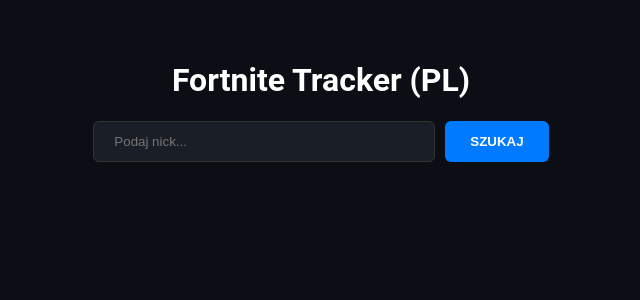
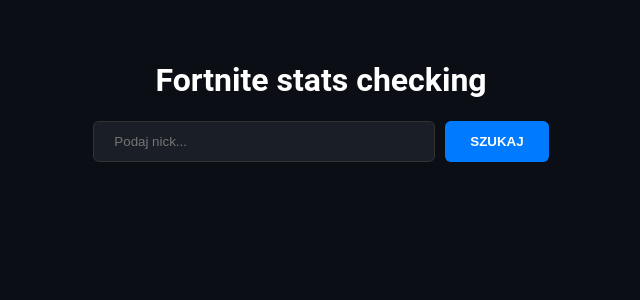
Before and after one commit to romkodj8-cyber/Fortnite-strona, a React (Create React App) app in the folder client/: page / in a window 1280 px wide. Shown: the top 300 px of the page, without its empty margins (319-959 px from the left). Built offline with nearby package versions, Linux system fonts and the light colour scheme.

Commit message:
Zmieniono nagłówek na Fortnite stats checking

```diff
--- a/client/src/App.js
+++ b/client/src/App.js
@@ -74,7 +74,7 @@
 
   const searchPlayer = async () => {
     try {
-      // Adres zmieniony na produkcyjny (Render)
+      // Adres produkcyjny (Render)
       const response = await fetch(`https://fortnitetrackerpl.onrender.com/api/player/${nickname}`);
       const data = await response.json();
 
@@ -91,7 +91,7 @@
 
   return (
     <Container>
-      <h1>Fortnite Tracker (PL)</h1>
+      <h1>Fortnite stats checking</h1>
       <SearchBox>
         <Input placeholder="Podaj nick..." value={nickname} onChange={(e) => setNickname(e.target.value)} />
         <Button onClick={searchPlayer}>SZUKAJ</Button>
```
